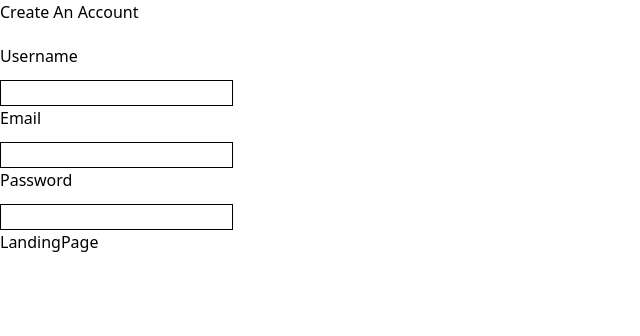
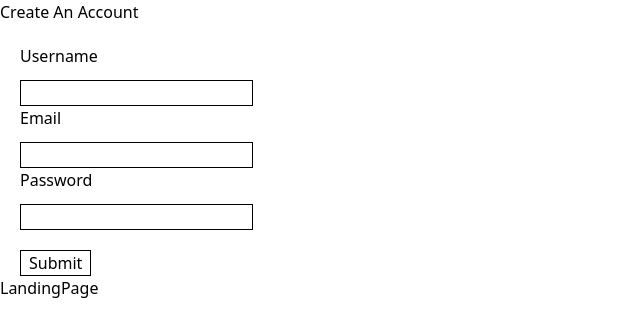
Before and after one commit to femnixx/RandomRepo, a React (Vite) app: page /signup in a window 1280 px wide. Shown: the top 336 px of the page, without its empty margins (0-640 px from the left). Built offline with nearby package versions, Linux system fonts and the light colour scheme; no server answers.

Commit message:
Added submit button and put padding and margin on the elements

```diff
--- a/src/frontend/SignUp.tsx
+++ b/src/frontend/SignUp.tsx
@@ -28,24 +28,25 @@ const SignUp = () => {
   }
   return (
     <>
-    <form>
-      <div>
+    <form onSubmit={handleSignUp}>
+      <div className=''>
         <h1>Create An Account</h1>
-        <div className="flex flex-col gap-y-3 mt-5">
+        <div className="flex flex-col gap-y-3 mt-5 ms-5">
           <p>Username</p>
           <input type="text" className="border-1 w-fit" value={username} onChange={(e) => setUsername(e.target.value)}/>
         </div>
-        <div className="flex flex-col gap-y-3">
+        <div className="flex flex-col gap-y-3 ms-5">
           <p>Email</p>
           <input type="email" className="border-1 w-fit" value={email} onChange={(e) => setEmail(e.target.value)}/>
         </div>
-        <div className="flex flex-col gap-y-3">
+        <div className="flex flex-col gap-y-3 ms-5">
           <p>Password</p>
           <input type="password" className="border-1 w-fit" value={password} onChange={(e) => setPassword(e.target.value)}/>
         </div>
-        <Link to="/">LandingPage</Link>
+        <button className='border-1 px-2 mt-5 ms-5' onClick={handleSignUp}>Submit</button>
       </div>
     </form>
+        <Link to="/">LandingPage</Link>
     </>
   )
 }
```
